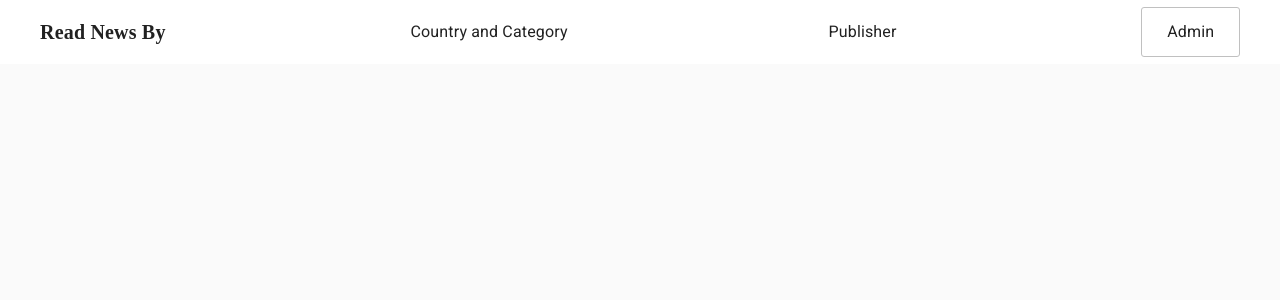
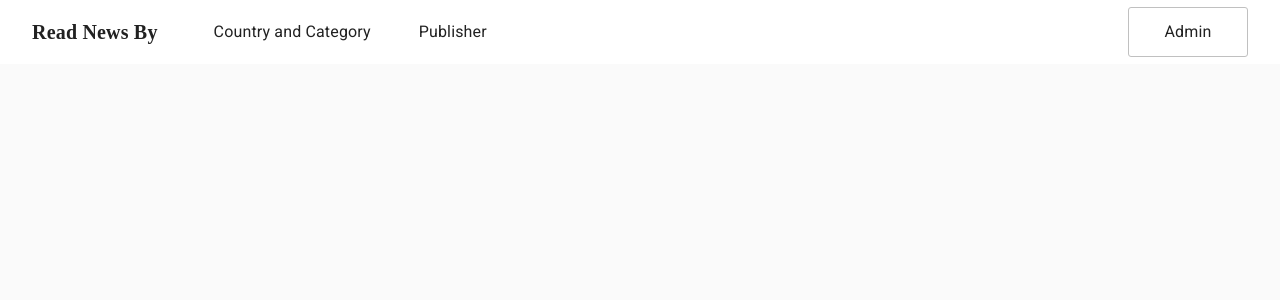
Before and after one commit to jujuriri/news, a React (Create React App) app: page /login in a window 1280 px wide. Shown: the top 300 px of the page. Built offline with nearby package versions, Linux system fonts and the light colour scheme; no server answers; the database is empty.

Commit message:
more rwd

```diff
--- a/src/components/App.jsx
+++ b/src/components/App.jsx
@@ -18,14 +18,29 @@ const useStyles = makeStyles(theme => ({
     marginBottom: theme.spacing(2),
   },
   toolbar: {
-    flexFlow: 'row wrap',
+    flexFlow: 'row',
     justifyContent: 'space-between',
     alignItems: 'center',
     width: '100%',
     maxWidth: '100%',
     [theme.breakpoints.down('sm')]: {
-      padding: theme.spacing(2, 7),
+      padding: theme.spacing(2, 3),
       justifyContent: 'center',
+      flexFlow: 'column',
+    },
+  },
+  pageLabel: {
+    display: 'flex',
+    justifyContent: 'flex-start',
+    flex: '1 1 auto',
+    '& a': {
+      marginRight: theme.spacing(2),
+      flex: '0 1 10%',
+    },
+    [theme.breakpoints.down('sm')]: {
+      flexFlow: 'column',
+      alignItems: 'center',
+      width: '100%',
     },
   },
   logoBtn: {
@@ -33,20 +48,27 @@ const useStyles = makeStyles(theme => ({
     fontFamily: 'Meiryo',
     cursor: 'pointer',
     fontSize: '20px',
+    margin: theme.spacing(0, 5, 0, 1),
+    [theme.breakpoints.down('sm')]: {
+      margin: theme.spacing(1, 0),
+    },
   },
   navBtn: {
-    flex: '0 0 8%',
-    margin: theme.spacing(0, 2),
     textAlign: 'center',
     whiteSpace: 'nowrap',
     borderRadius: 3,
     [theme.breakpoints.down('sm')]: {
-      flex: '0 1 80%',
       margin: theme.spacing(0.5, 2),
     },
   },
   loginBtn: {
+    flex: '0 1 120px',
     border: '1px solid silver',
+    margin: theme.spacing(0, 1, 0, 5),
+    [theme.breakpoints.down('sm')]: {
+      margin: theme.spacing(1, 0),
+      flex: '0 1 auto',
+    },
   },
 }))
 
@@ -64,6 +86,7 @@ function App() {
         <AppBar position="static" color="inherit" className={classes.appbar}>
           <Toolbar className={classes.toolbar}>
             <Typography className={`${classes.navBtn} ${classes.logoBtn}`}>Read News By</Typography>
+            <div className={classes.pageLabel}>
               <ListItem
                 className={classes.navBtn}
                 button
@@ -83,6 +106,7 @@ function App() {
               >
                 <ListItemText primary="Publisher" />
               </ListItem>
+            </div>
             <ListItem
               className={`${classes.navBtn} ${classes.loginBtn}`}
               button
--- a/src/components/Masonry.jsx
+++ b/src/components/Masonry.jsx
@@ -17,7 +17,6 @@ const useStyles = makeStyles(theme => ({
 }))
 
 const Masonry = ({ colNum, children }) => {
-  console.log('colNum', colNum)
   const classes = useStyles()
   const cols = {}
   const arranged = []
--- a/src/components/SortByBtns.jsx
+++ b/src/components/SortByBtns.jsx
@@ -1,11 +1,26 @@
 import React from 'react'
-import { Button } from '@material-ui/core'
+import { Button, Typography, makeStyles } from '@material-ui/core'
+
+const useStyles = makeStyles(theme => ({
+  sortLabel: {
+    margin: theme.spacing(1, 1, 0, 1),
+  },
+  sortBtn: {
+    margin: theme.spacing(1),
+  },
+}))
 
 const SortByBtns = () => {
+  const classes = useStyles()
   return (
     <>
-      <Button variant="outlined">Date</Button>
-      <Button variant="outlined">Title (A-Z)</Button>
+      <Typography className={classes.sortLabel}>Sort by</Typography>
+      <Button variant="outlined" className={classes.sortBtn}>
+        Date
+      </Button>
+      <Button variant="outlined" className={classes.sortBtn}>
+        Title (A-Z)
+      </Button>
     </>
   )
 }
```
Lines whose indentation alone changed are shown as unchanged.
